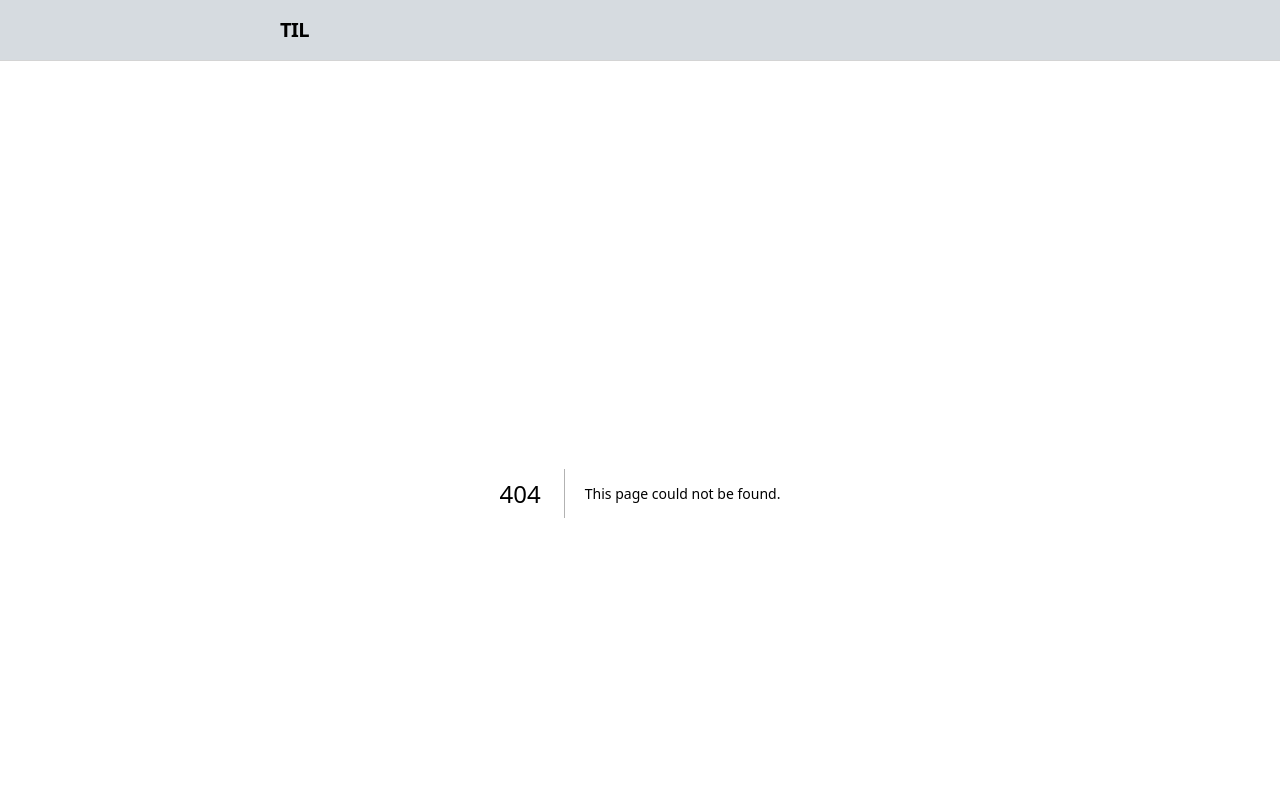
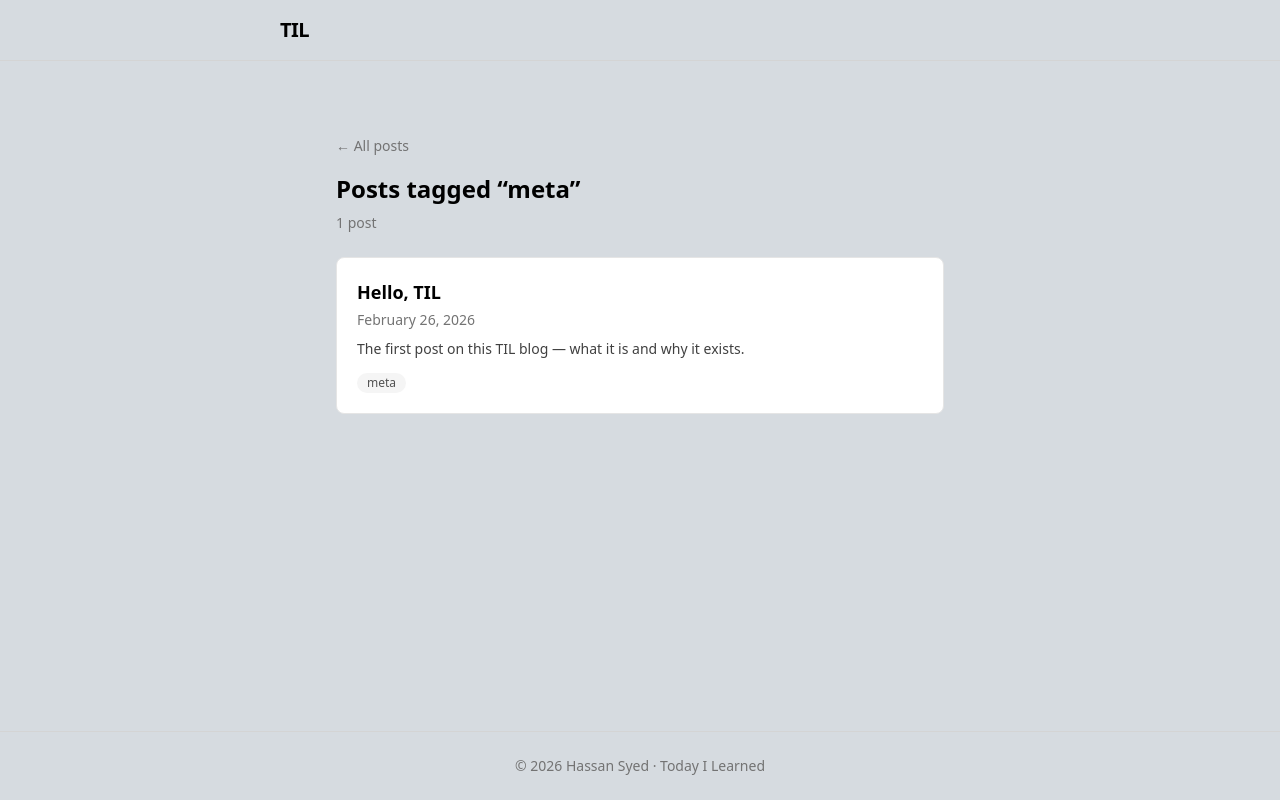
Before and after one commit to bing107/TIL, a Next.js app: page /tags/meta in a window 1280 px wide. Before the commit this address had no page. Shown: the top 800 px of the page. Built offline with nearby package versions, Linux system fonts and the light colour scheme.

Commit message:
feat(tags): create tag archive route /tags/[tag]/page.tsx
Add dynamic route that renders a filtered list of posts for a given tag.
Includes generateStaticParams for static generation of all tag pages,
generateMetadata for SEO, and notFound() for empty tag results.

```diff
--- /dev/null
+++ b/src/app/tags/[tag]/page.tsx
@@ -0,0 +1,60 @@
+import { notFound } from "next/navigation";
+import Link from "next/link";
+import { getAllTags, getPostsByTag } from "@/lib/content";
+import PostCard from "@/components/post-card";
+import type { Metadata } from "next";
+
+interface PageProps {
+  params: Promise<{ tag: string }>;
+}
+
+export function generateStaticParams(): { tag: string }[] {
+  return getAllTags().map((tag) => ({ tag }));
+}
+
+export async function generateMetadata({
+  params,
+}: PageProps): Promise<Metadata> {
+  const { tag } = await params;
+  const decoded = decodeURIComponent(tag);
+
+  return {
+    title: `Posts tagged "${decoded}" — TIL`,
+    description: `All TIL posts tagged with "${decoded}".`,
+  };
+}
+
+export default async function TagPage({ params }: PageProps) {
+  const { tag } = await params;
+  const decoded = decodeURIComponent(tag);
+  const posts = getPostsByTag(decoded);
+
+  if (posts.length === 0) {
+    notFound();
+  }
+
+  return (
+    <main className="mx-auto max-w-2xl px-4 py-10">
+      <Link
+        href="/"
+        className="text-sm text-neutral-500 hover:text-neutral-700 dark:text-neutral-400 dark:hover:text-neutral-200"
+      >
+        ← All posts
+      </Link>
+
+      <h1 className="mt-4 text-2xl font-bold text-black dark:text-white">
+        Posts tagged &ldquo;{decoded}&rdquo;
+      </h1>
+
+      <p className="mt-2 text-sm text-neutral-500 dark:text-neutral-400">
+        {posts.length} {posts.length === 1 ? "post" : "posts"}
+      </p>
+
+      <div className="mt-6 flex flex-col gap-5">
+        {posts.map((post) => (
+          <PostCard key={post.slug} post={post} />
+        ))}
+      </div>
+    </main>
+  );
+}
```
